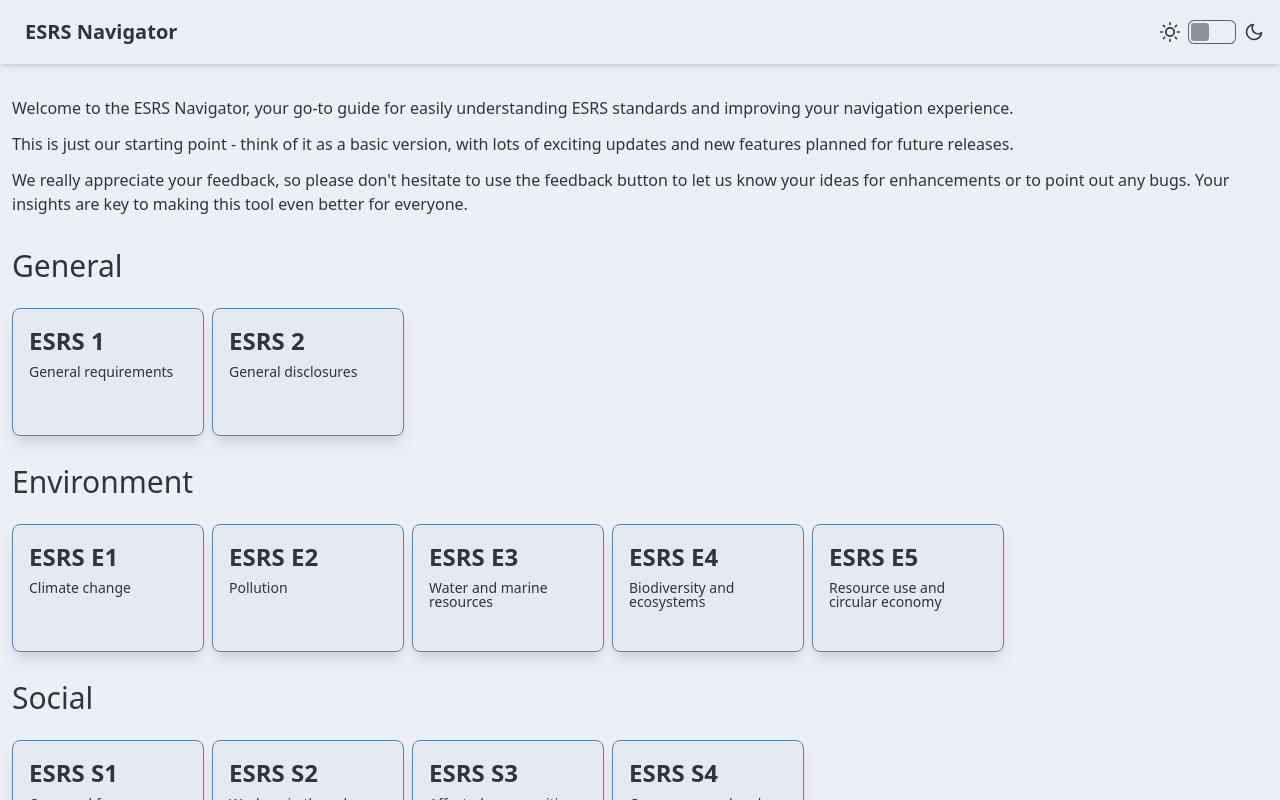
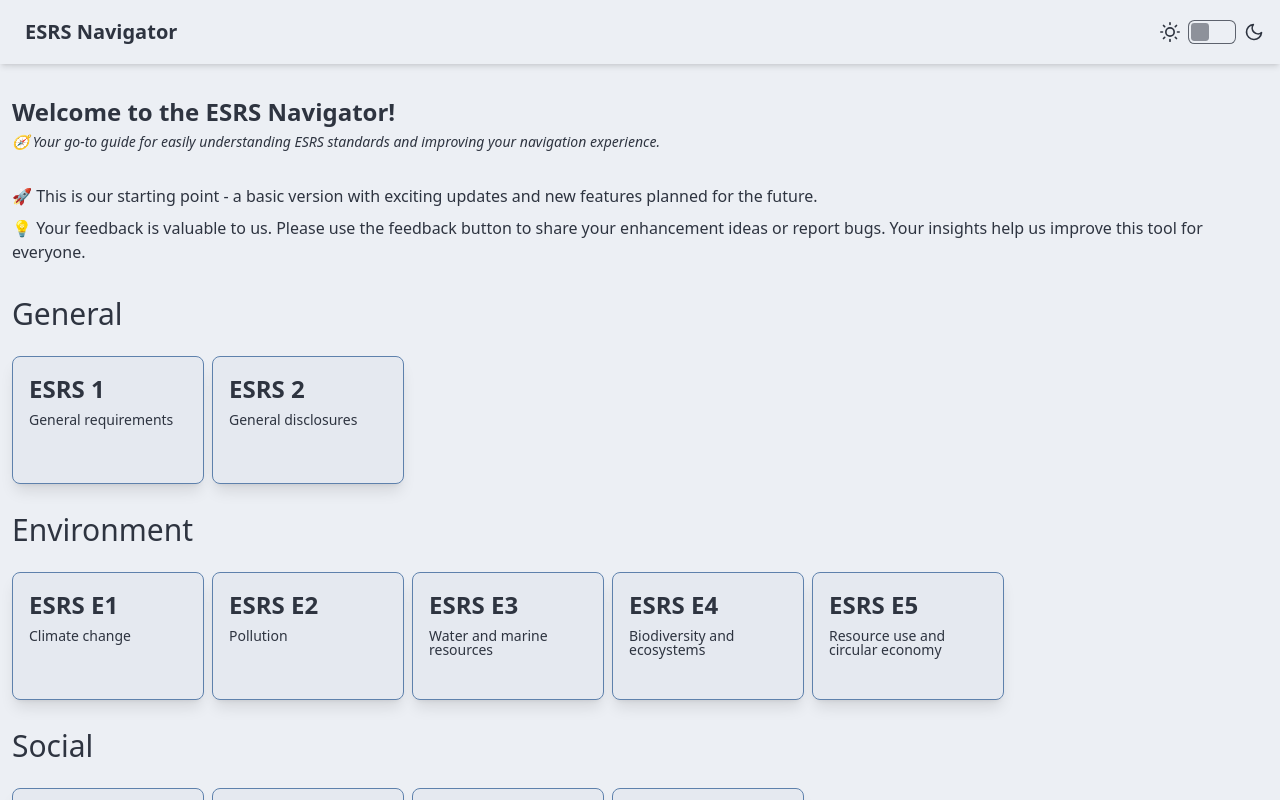
Before and after one commit to toby-palau/esrs-navigator, a SvelteKit app: page / in a window 1280 px wide. Built offline with nearby package versions, Linux system fonts and the light colour scheme.

Commit message:
Improve intro text

```diff
--- a/src/routes/(overview)/+page.svelte
+++ b/src/routes/(overview)/+page.svelte
@@ -8,18 +8,18 @@
 
 <div class="relative container mx-auto pt-16 px-3">
 	<div class="my-8">
-		<p class="my-3">
-			Welcome to the ESRS Navigator, your go-to guide for easily understanding ESRS standards and
+		<h2 class="my-1 text-2xl font-bold">
+			Welcome to the ESRS Navigator!
+		</h2>
+		<p class="my-1 italic text-sm">
+			🧭 Your go-to guide for easily understanding ESRS standards and
 			improving your navigation experience.
 		</p>
-		<p class="my-3">
-			This is just our starting point - think of it as a basic version, with lots of exciting
-			updates and new features planned for future releases.
+		<p class="mt-8">
+			🚀 This is our starting point - a basic version with exciting updates and new features planned for the future.
 		</p>
-		<p class="my-3">
-			We really appreciate your feedback, so please don't hesitate to use the feedback button to let
-			us know your ideas for enhancements or to point out any bugs. Your insights are key to making
-			this tool even better for everyone.
+		<p class="my-2">
+			💡 Your feedback is valuable to us. Please use the feedback button to share your enhancement ideas or report bugs. Your insights help us improve this tool for everyone.
 		</p>
 	</div>
 	<ul>
```
